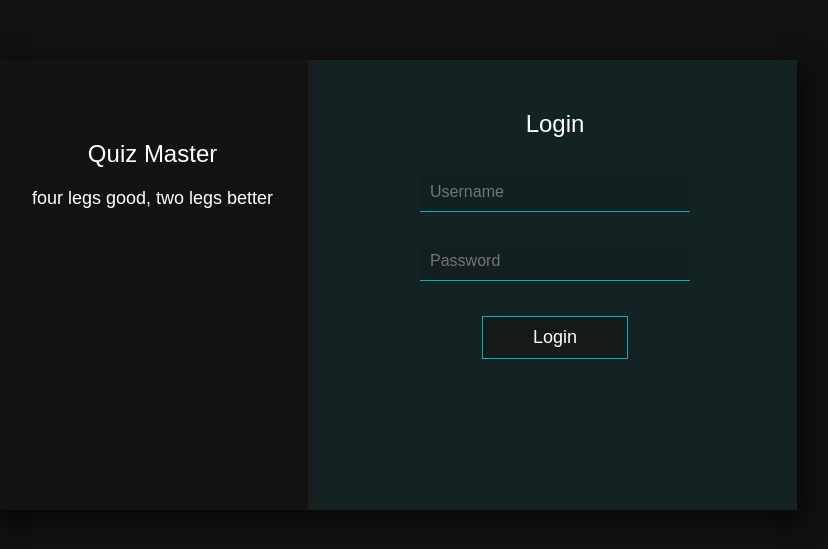
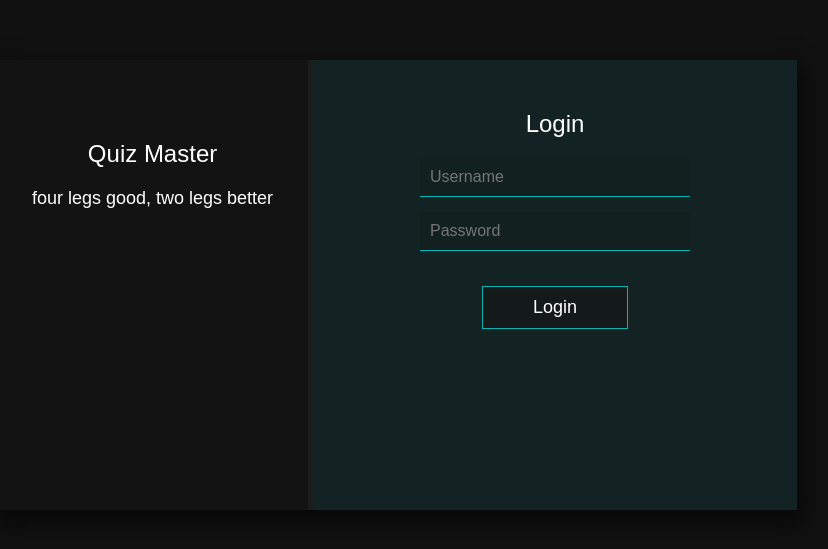
Before and after one commit to alivenotions/quiz-master, a React (Create React App) app: page /login in a window 1280 px wide. Shown: the part 115-664 px from the top of the page, without its empty margins (243-1071 px from the left). Built offline with nearby package versions, Linux system fonts and the light colour scheme.

Commit message:
style(loginForm): remove the li hack for block behaviour

```diff
--- a/src/components/authentication/LoginForm.css
+++ b/src/components/authentication/LoginForm.css
@@ -36,7 +36,8 @@
 }
 
 .inputFields {
-  margin: 15px 0;
+  display: block;
+  margin: 15px auto;
   font-size: 16px;
   padding: 10px;
   width: 250px;
--- a/src/components/authentication/LoginForm.js
+++ b/src/components/authentication/LoginForm.js
@@ -22,8 +22,6 @@ class LoginForm extends React.Component {
         </div>
         <form className="login-form" onSubmit={this.props.submitForm}>
           <h2>Login</h2>
-          <ul className="noBullet">
-            <li>
           <label htmlFor="username" />
           <input
             type="text"
@@ -34,8 +32,6 @@ class LoginForm extends React.Component {
             onChange={this.handleInputChange}
             required
           />
-            </li>
-            <li>
           <label htmlFor="password" />
           <input
             type="password"
@@ -46,8 +42,6 @@ class LoginForm extends React.Component {
             onChange={this.handleInputChange}
             required
           />
-            </li>
-            <li id="center-btn">
           <input
             type="submit"
             id="login-btn"
@@ -55,8 +49,6 @@ class LoginForm extends React.Component {
             alt="Login"
             value="Login"
           />
-            </li>
-          </ul>
         </form>
       </div>
     )
```
Lines whose indentation alone changed are shown as unchanged.
